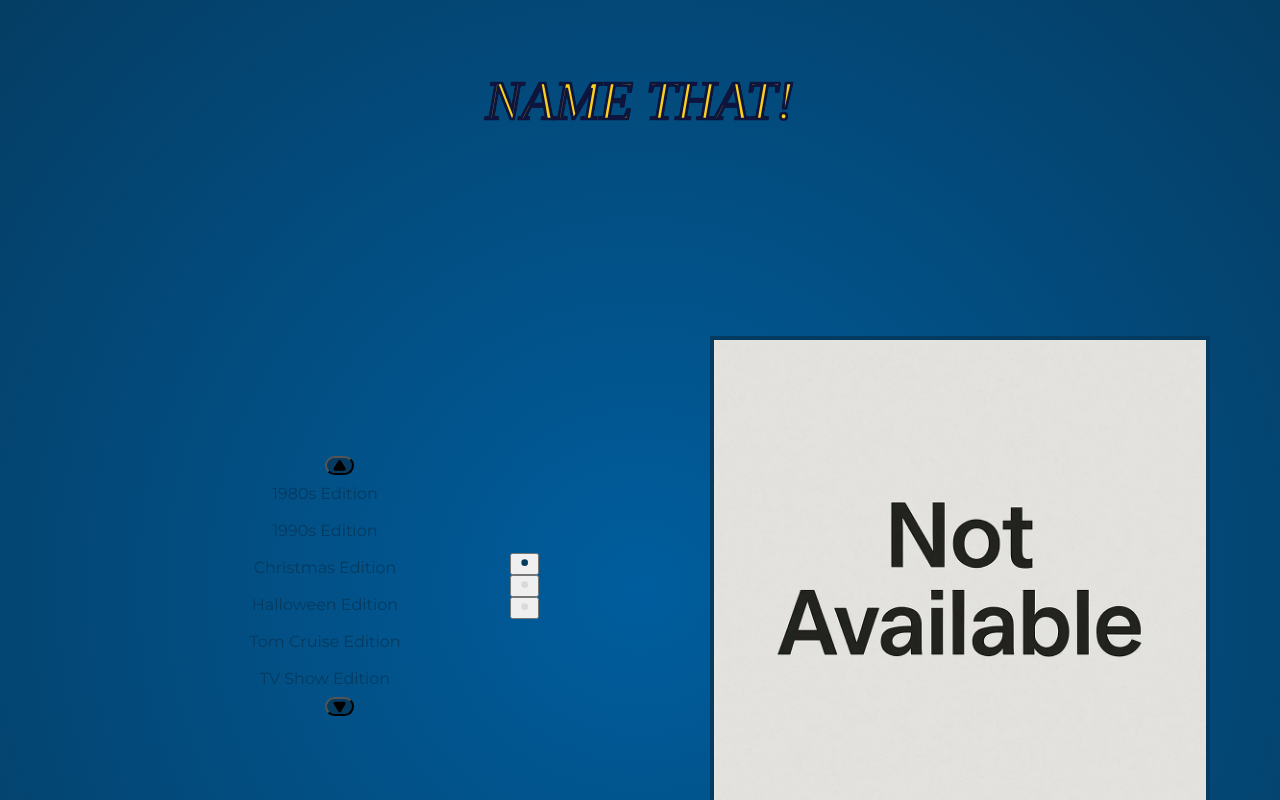
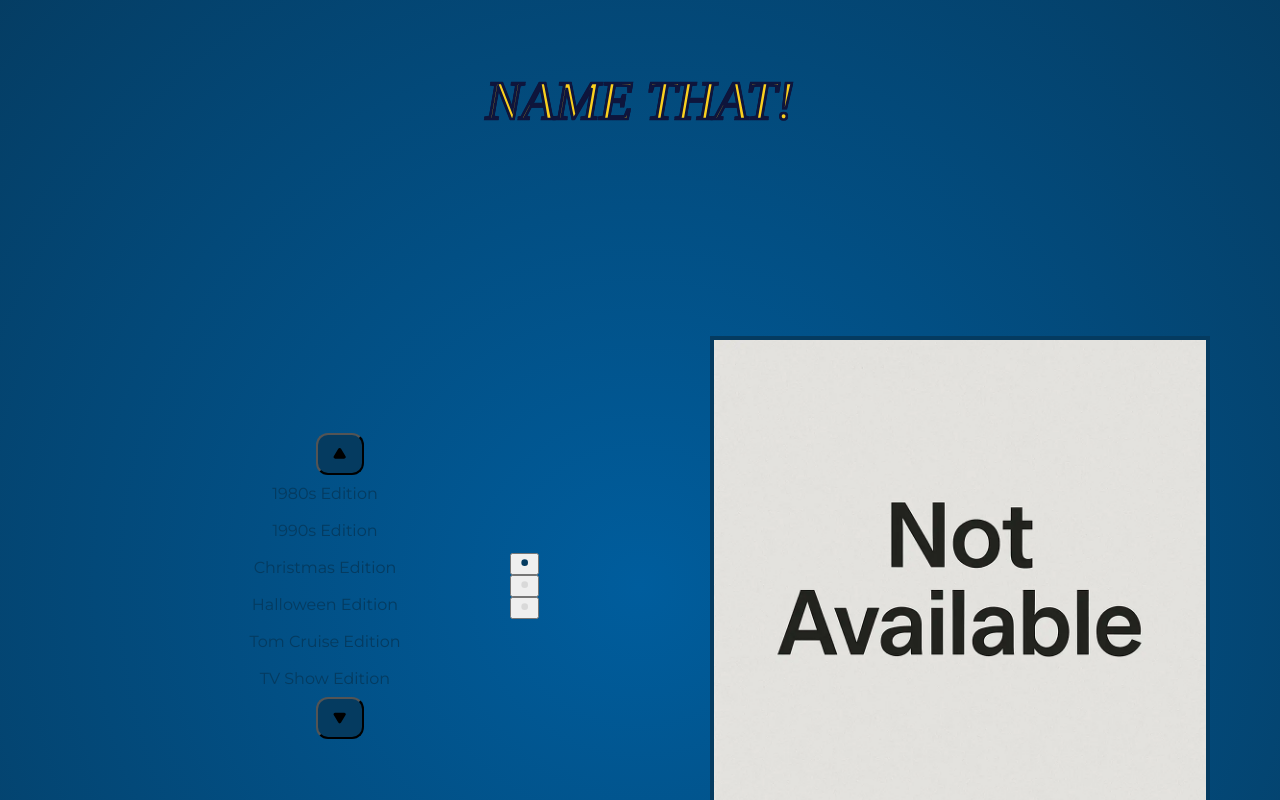
Before and after one commit to htseng2/name-that, a React (Vite) app: page / in a window 1280 px wide. Shown: the top 800 px of the page. Built offline with nearby package versions, Linux system fonts and the light colour scheme; a web font is replaced by a local one.

Commit message:
style(EditionPicker): enhance button styles for improved responsiveness
- update button dimensions and padding for the EditionPicker component to ensure better adaptability across various screen sizes
- implement Tailwind CSS classes for consistent styling and maintainability

```diff
--- a/src/components/EditionPicker.jsx
+++ b/src/components/EditionPicker.jsx
@@ -8,7 +8,14 @@ function EditionPicker({ options, selectedIndex, onSelect, pageSize = 6 }) {
   const activePage = Math.floor(startIndex / pageSize);
 
   const pickerButtonBase =
-    "flex items-center justify-center w-12 h-10 bg-[#053b60] rounded-[12px] text-white cursor-pointer active:text-[#fbd11e]";
+    "flex items-center justify-center bg-[#053b60] text-white cursor-pointer active:text-[#fbd11e] " +
+    "box-border w-[24px] h-[20px] rounded-[6px] p-[4px] " +
+    "w1194:w-[48px] w1194:h-[40px] w1194:rounded-[12px] w1194:p-[8px] " +
+    "w1280:w-[48px] w1280:h-[42px] w1280:rounded-[12px] w1280:p-[8px] " +
+    "w1366:w-[48px] w1366:h-[40px] w1366:rounded-[12px] w1366:p-[8px] " +
+    "w1440:w-[72px] w1440:h-[60px] w1440:rounded-[18px] w1440:p-[12px] " +
+    "w1920:w-[72px] w1920:h-[60px] w1920:rounded-[18px] w1920:p-[12px] " +
+    "w2560:w-[86px] w2560:h-[72px] w2560:rounded-[22px] w2560:p-[14px]";
   const editionOptionBase =
     "font-black text-2xl leading-none tracking-normal capitalize w-[370px] h-[37px] py-1 flex items-center justify-center cursor-pointer text-[#053b60]";
 
```
